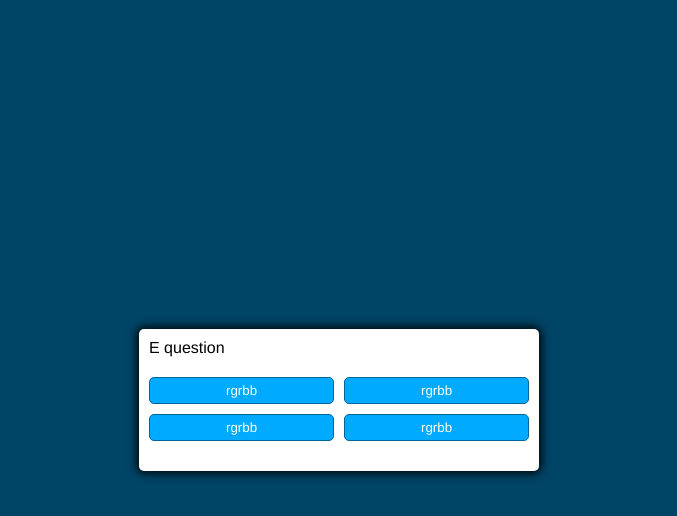
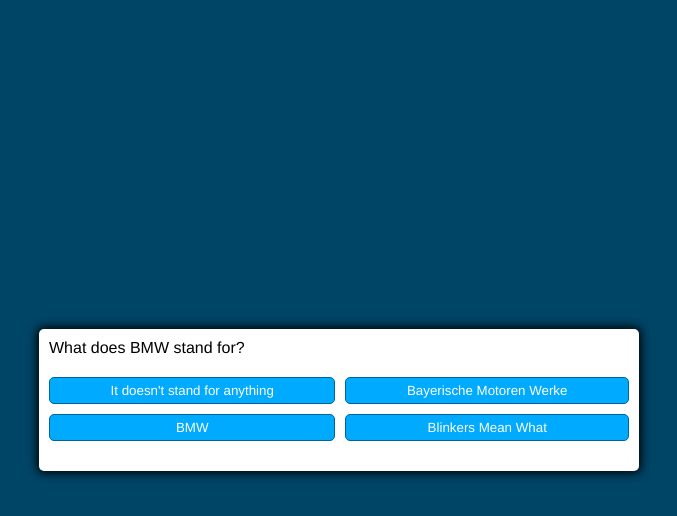
Before and after one commit to staten-island-tech/quizgame-nikita, a website built with Parcel: page src/index.html in a window 1280 px wide. Both pictures are taken after a click on the button "Begin!". Shown: the whole page, without its empty margins (301-978 px from the left). Built offline with nearby package versions, Linux system fonts and the light colour scheme.

Commit message:
final quiz
still can't get the score counter to work

```diff
--- a/src/index.html
+++ b/src/index.html
@@ -7,6 +7,7 @@
     <title>Car Quiz!</title>
 </head>
 <body>
+    <div class="title" id="mainTitle">How much do you know about cars?</div>
     <div class="container">
         <div id="question-container" class="hide">
             <div id="question">Question</div>
--- a/src/js/app.js
+++ b/src/js/app.js
@@ -4,6 +4,7 @@
 const questionElement = document.getElementById("question");
 const answerButtonsElement = document.getElementById("answer-buttons");
 const score = document.getElementById("score-container");
+const title = document.getElementById("mainTitle");
 
 let randomQuestions, currentQuestionIndex;
 let totalScore = 0;
@@ -21,6 +22,7 @@
   questionContainerElement.classList.remove("hide");
   setNextQuestion();
   score.classList.add("hide");
+  title.classList.add("hide");
 }
 
 function setNextQuestion() {
@@ -84,53 +86,53 @@
 
 function scoreCounter() {
   let scorePerCent = totalScore;
-  score.innerHTML = "score: " + scorePerCent + "/5";
+  score.innerHTML = "You got " + scorePerCent + "/5!";
 }
 
 const questions = [
   {
-    question: "A question",
+    question: "What model holds the title of fastest car in the world?",
     answers: [
-      { text: "rgrbb", correct: false },
-      { text: "rgrbb", correct: true },
-      { text: "rgrbb", correct: false },
-      { text: "rgrbb", correct: false },
+      { text: "Bugatti Chiron", correct: false },
+      { text: "SSC Tuatara", correct: true },
+      { text: "Lamborghini Aventador", correct: false },
+      { text: "Koenigsegg Agera", correct: false },
     ],
   },
   {
-    question: "B Question",
+    question: "What is the most popular (and best-selling) car in the world?",
     answers: [
-      { text: "rgrbb", correct: false },
-      { text: "rgrbb", correct: true },
-      { text: "rgrbb", correct: false },
-      { text: "rgrbb", correct: false },
+      { text: "Toyota Corolla", correct: true },
+      { text: "Ford Model T", correct: false },
+      { text: "Honda Accord", correct: false },
+      { text: "Volkswagen Beetle", correct: false },
     ],
   },
   {
-    question: "C Question",
+    question: "How many cars are produced worldwide every year?",
     answers: [
-      { text: "rgrbb", correct: false },
-      { text: "rgrbb", correct: true },
-      { text: "rgrbb", correct: false },
-      { text: "rgrbb", correct: false },
+      { text: "1 billion", correct: false },
+      { text: "165,000", correct: false },
+      { text: "100 million", correct: false },
+      { text: "70 million", correct: true },
     ],
   },
   {
-    question: "D Question",
+    question: "How many unique parts does an average car contain?",
     answers: [
-      { text: "rgrbb", correct: false },
-      { text: "rgrbb", correct: true },
-      { text: "rgrbb", correct: false },
-      { text: "rgrbb", correct: false },
+      { text: "200", correct: false },
+      { text: "30,000", correct: true },
+      { text: "1,000", correct: false },
+      { text: "15,000", correct: false },
     ],
   },
   {
-    question: "E question",
+    question: "What does BMW stand for?",
     answers: [
-      { text: "rgrbb", correct: false },
-      { text: "rgrbb", correct: true },
-      { text: "rgrbb", correct: false },
-      { text: "rgrbb", correct: false },
+      { text: "It doesn't stand for anything", correct: false },
+      { text: "Bayerische Motoren Werke", correct: true },
+      { text: "BMW", correct: false },
+      { text: "Blinkers Mean What", correct: false },
     ],
   },
 ];
--- a/src/scss/main.scss
+++ b/src/scss/main.scss
@@ -17,6 +17,7 @@
   padding: 0;
   margin: 0;
   display: flex;
+  flex-direction: column;
   width: 100vw;
   height: 100vh;
   justify-content: center;
@@ -32,8 +33,19 @@
   --hue: var(--hue-wrong);
 }
 
+.title {
+  margin: 20px 0;
+  background-color: white;
+  font-family: "Franklin Gothic Medium", "Arial Narrow", Arial, sans-serif;
+  font-size: 3rem;
+  border-radius: 5px;
+  padding: 3px;
+  border-color: hsl(var(--hue), 100%, 50%);
+  border-width: 2px;
+}
+
 .container {
-  width: 400px;
+  width: 600px;
   max-width: 80%;
   background-color: white;
   border-radius: 5px;
@@ -59,7 +71,8 @@
 }
 
 .btn:hover {
-  border-color: black;
+  color: white;
+  background-color: purple;
 }
 
 .btn.correct {
```
